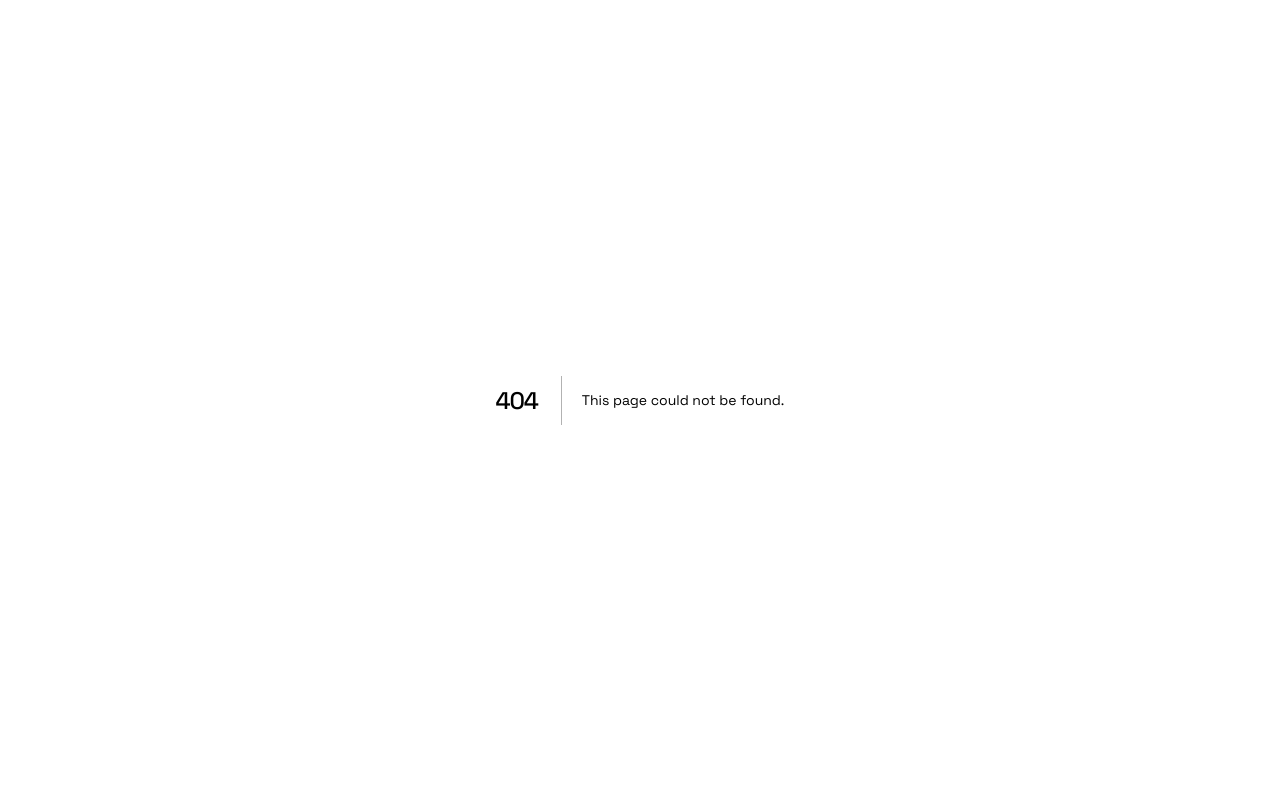
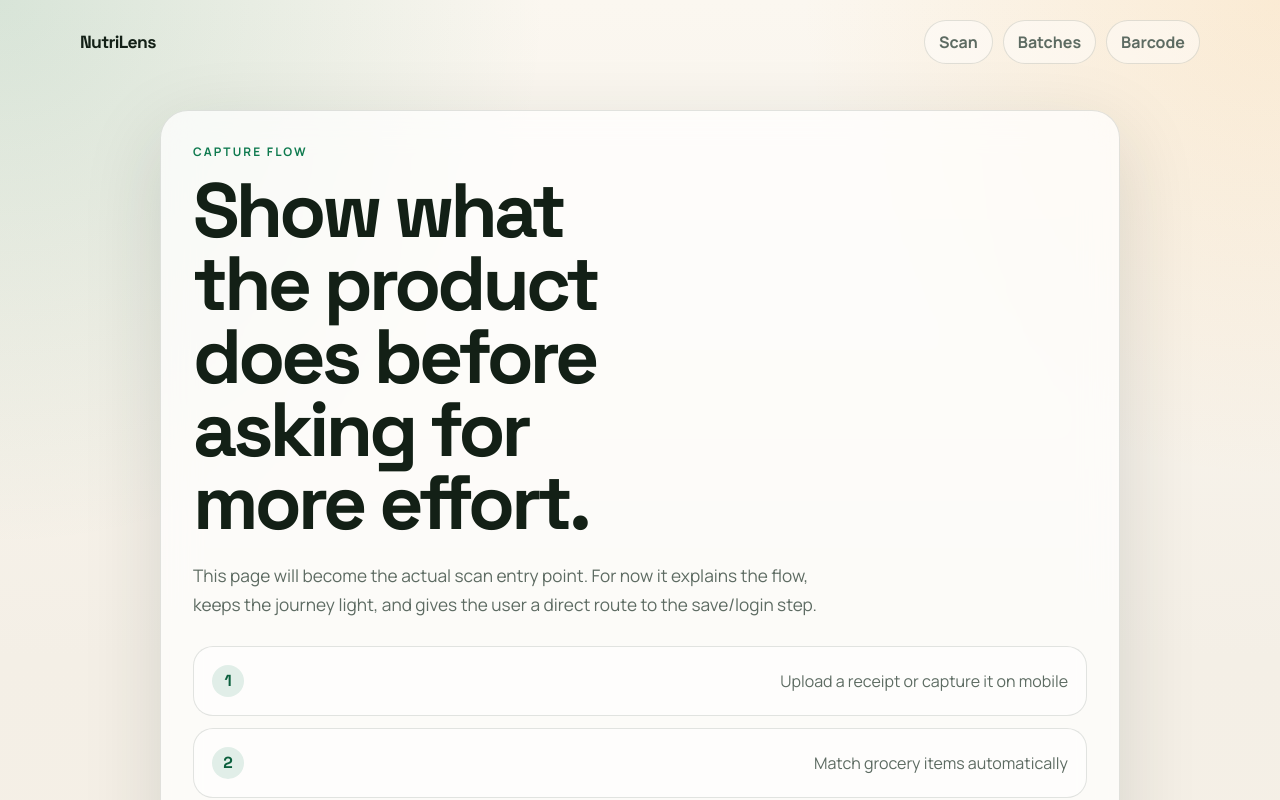
Before and after one commit to kandulanikhilvarma/cartwise, a Next.js app: page /scan in a window 1280 px wide. Before the commit this address had no page. Shown: the top 800 px of the page. Built offline with nearby package versions, Linux system fonts and the light colour scheme.

Commit message:
second feature commit

```diff
--- /dev/null
+++ b/src/app/(app)/layout.tsx
@@ -0,0 +1,32 @@
+import Link from 'next/link'
+import type { ReactNode } from 'react'
+
+const navItems = [
+  { href: '/scan', label: 'Scan' },
+  { href: '/grocery', label: 'Batches' },
+  { href: '/barcode', label: 'Barcode' },
+]
+
+export default function AppLayout({
+  children,
+}: Readonly<{
+  children: ReactNode
+}>) {
+  return (
+    <div className="app-shell">
+      <header className="app-header">
+        <Link className="brand" href="/">
+          NutriLens
+        </Link>
+        <nav className="app-nav" aria-label="Primary">
+          {navItems.map((item) => (
+            <Link key={item.href} href={item.href}>
+              {item.label}
+            </Link>
+          ))}
+        </nav>
+      </header>
+      <div className="app-content">{children}</div>
+    </div>
+  )
+}
--- /dev/null
+++ b/src/app/(app)/scan/page.tsx
@@ -0,0 +1,38 @@
+import Link from 'next/link'
+
+const flow = [
+  'Upload a receipt or capture it on mobile',
+  'Match grocery items automatically',
+  'Review a clean summary before saving',
+]
+
+export default function ScanPage() {
+  return (
+    <main className="surface-page">
+      <section className="surface-card">
+        <p className="eyebrow">Capture flow</p>
+        <h1>Show what the product does before asking for more effort.</h1>
+        <p className="lede">
+          This page will become the actual scan entry point. For now it explains the flow, keeps
+          the journey light, and gives the user a direct route to the save/login step.
+        </p>
+        <div className="flow-list">
+          {flow.map((item, index) => (
+            <div className="flow-item" key={item}>
+              <span>{index + 1}</span>
+              <p>{item}</p>
+            </div>
+          ))}
+        </div>
+        <div className="cta-row">
+          <Link className="button button-primary" href="/login">
+            Save a batch
+          </Link>
+          <Link className="button button-secondary" href="/barcode">
+            Try barcode lookup
+          </Link>
+        </div>
+      </section>
+    </main>
+  )
+}
--- a/src/app/globals.css
+++ b/src/app/globals.css
@@ -201,6 +201,124 @@ h1 {
   line-height: 1.65;
 }
 
+.auth-shell,
+.surface-page {
+  width: min(960px, calc(100% - 32px));
+  margin: 0 auto;
+  padding: 28px 0 72px;
+}
+
+.auth-card,
+.surface-card {
+  border: 1px solid var(--line);
+  border-radius: 28px;
+  background: var(--surface);
+  backdrop-filter: blur(18px);
+  box-shadow: var(--shadow);
+  padding: 32px;
+}
+
+.app-shell {
+  width: min(1120px, calc(100% - 32px));
+  margin: 0 auto;
+  padding: 20px 0 72px;
+}
+
+.app-header {
+  display: flex;
+  align-items: center;
+  justify-content: space-between;
+  gap: 16px;
+  margin-bottom: 18px;
+}
+
+.brand {
+  font-family: var(--font-space-grotesk), sans-serif;
+  font-size: 1.1rem;
+  font-weight: 700;
+  letter-spacing: -0.04em;
+}
+
+.app-nav {
+  display: flex;
+  flex-wrap: wrap;
+  gap: 10px;
+}
+
+.app-nav a {
+  padding: 10px 14px;
+  border-radius: 999px;
+  border: 1px solid var(--line);
+  background: rgba(255, 255, 255, 0.45);
+  color: var(--muted);
+  font-weight: 700;
+}
+
+.app-nav a:hover {
+  color: var(--text);
+  background: rgba(255, 255, 255, 0.72);
+}
+
+.app-content {
+  display: grid;
+  gap: 18px;
+}
+
+.flow-list,
+.batch-list {
+  display: grid;
+  gap: 12px;
+  margin: 26px 0 0;
+}
+
+.flow-item,
+.batch-card {
+  display: flex;
+  align-items: center;
+  justify-content: space-between;
+  gap: 16px;
+  border: 1px solid var(--line);
+  border-radius: 20px;
+  padding: 18px;
+  background: rgba(255, 255, 255, 0.58);
+}
+
+.flow-item span {
+  display: inline-flex;
+  width: 32px;
+  height: 32px;
+  align-items: center;
+  justify-content: center;
+  border-radius: 50%;
+  background: rgba(15, 122, 79, 0.12);
+  color: var(--accent-dark);
+  font-family: var(--font-space-grotesk), sans-serif;
+  font-weight: 700;
+  flex-shrink: 0;
+}
+
+.flow-item p,
+.batch-card p {
+  margin: 0;
+  color: var(--muted);
+}
+
+.batch-card strong,
+.batch-card span {
+  display: block;
+}
+
+.batch-card a {
+  font-weight: 700;
+  color: var(--accent-dark);
+}
+
+.batch-card span {
+  white-space: nowrap;
+  color: var(--accent-dark);
+  font-weight: 700;
+}
+
 .process {
   border-radius: 28px;
   margin-top: 18px;
```
Also changed, not shown: src/app/(app)/barcode/page.tsx (added, +14 -0 lines), src/app/(app)/grocery/[batchId]/page.tsx (added, +20 -0 lines), src/app/(app)/grocery/page.tsx (added, +43 -0 lines), src/app/(auth)/login/page.tsx (added, +24 -0 lines), src/features/auth/components/SignInButton.tsx (added, +9 -0 lines), src/features/grocery/components/BatchList.tsx (added, +20 -0 lines).
